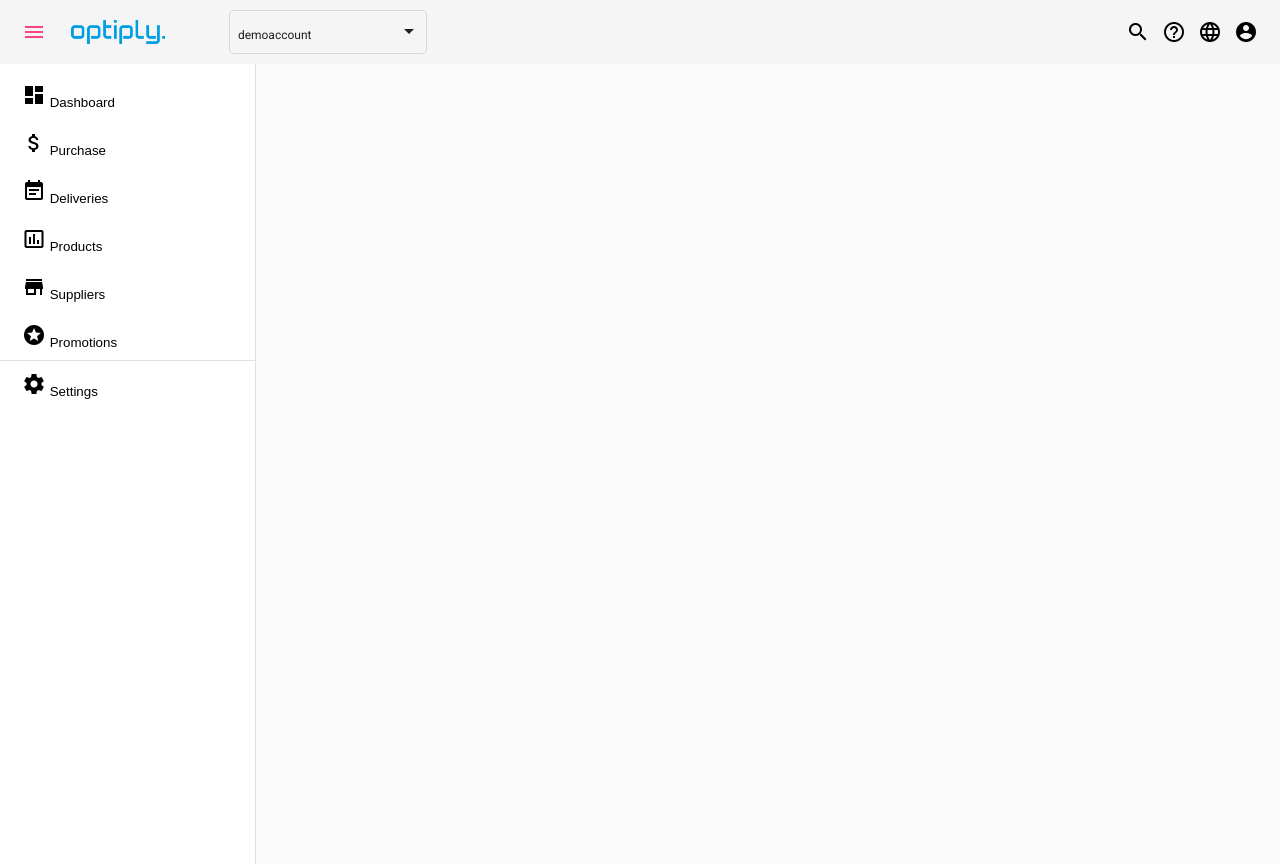
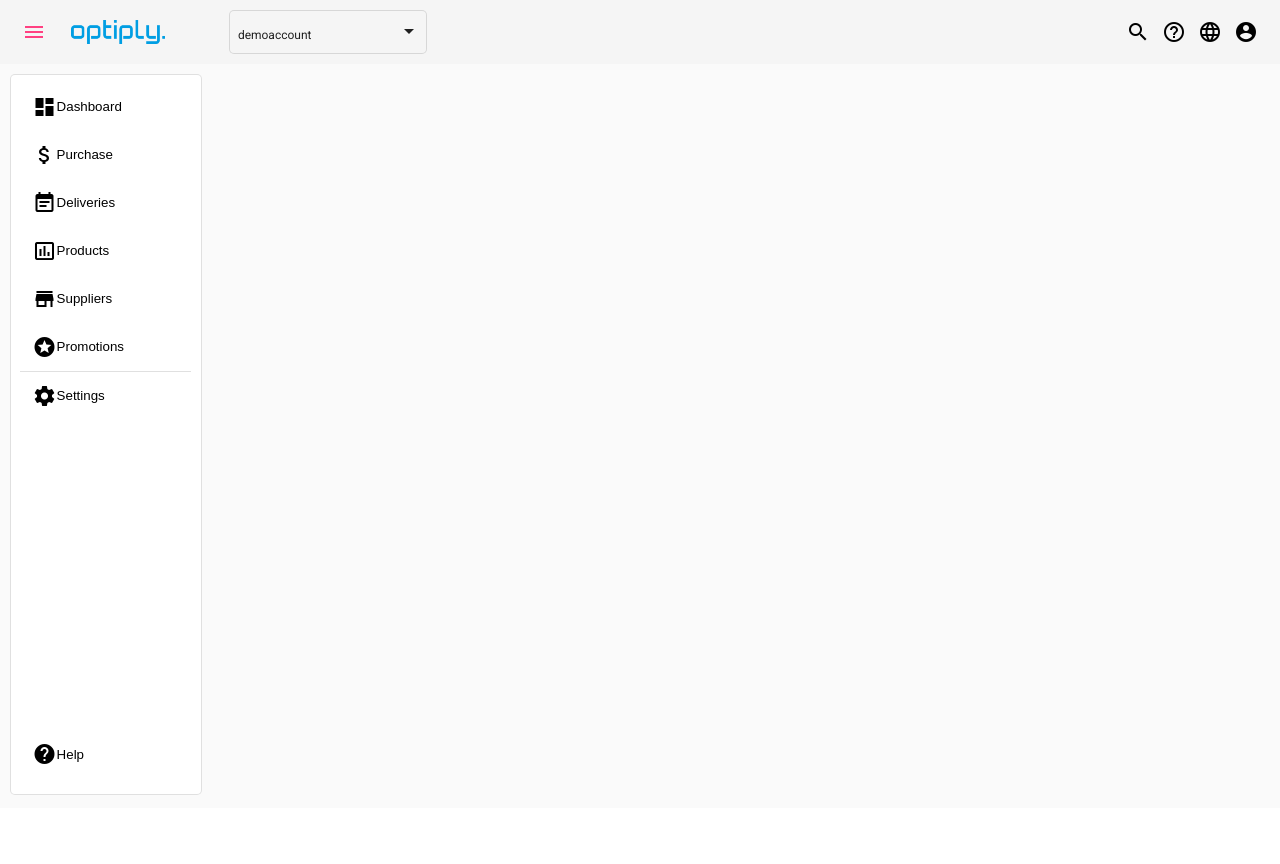
Before and after one commit to ricardoliveira0/optiply-internship, an Angular app in the folder optiply/: page / in a window 1280 px wide. Both pictures are taken after a click on the button "menu". After the commit the page ends 808 px from the top, so only its background shows below. Built offline with nearby package versions, Linux system fonts and the light colour scheme.

Commit message:
update: Side menu
Style improvements. Add help button

```diff
--- a/optiply/src/app/app.component.css
+++ b/optiply/src/app/app.component.css
@@ -29,10 +29,28 @@ button {
 }
 
 .container {
-    height: 100%;
+    height: 93%;
 }
 
 .side-menu {
-    height: 100%;
-    width: 20vw;
+    height: 97%;
+    width: 15vw;
+    margin: 0.75vw;
+    border: solid 1px rgba(0,0,0,.12);
+    border-radius: 5px;
 }
+
+.side-menu button {
+    display: flex;
+    align-items: center;
+}
+
+.side-menu mat-divider {
+    width: 90%;
+    margin: auto;
+}
+
+.side-menu mat-list-item:last-child {
+    position: absolute;
+    bottom: 2vh;
+}
--- a/optiply/src/app/app.component.html
+++ b/optiply/src/app/app.component.html
@@ -67,6 +67,11 @@
           <mat-icon>settings</mat-icon> Settings
         </button>
       </mat-list-item>
+      <mat-list-item>
+        <button mat-icon-button>
+          <mat-icon>help</mat-icon> Help
+        </button>
+      </mat-list-item>
     </mat-list>
   </mat-drawer>
   <mat-drawer-content>
```
